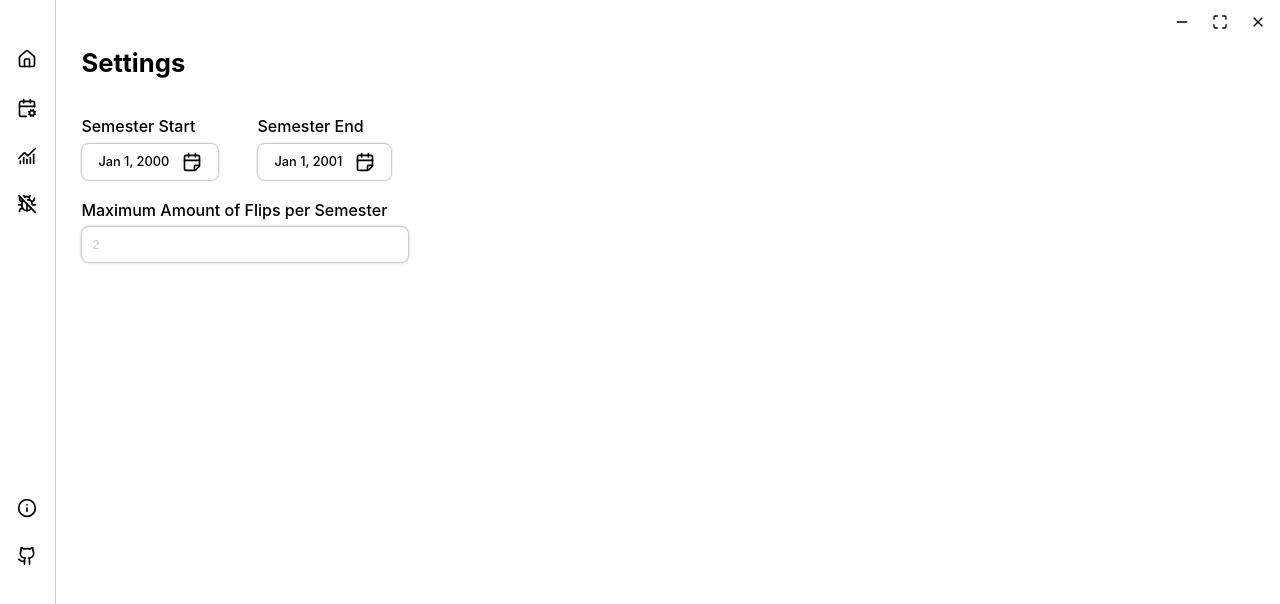
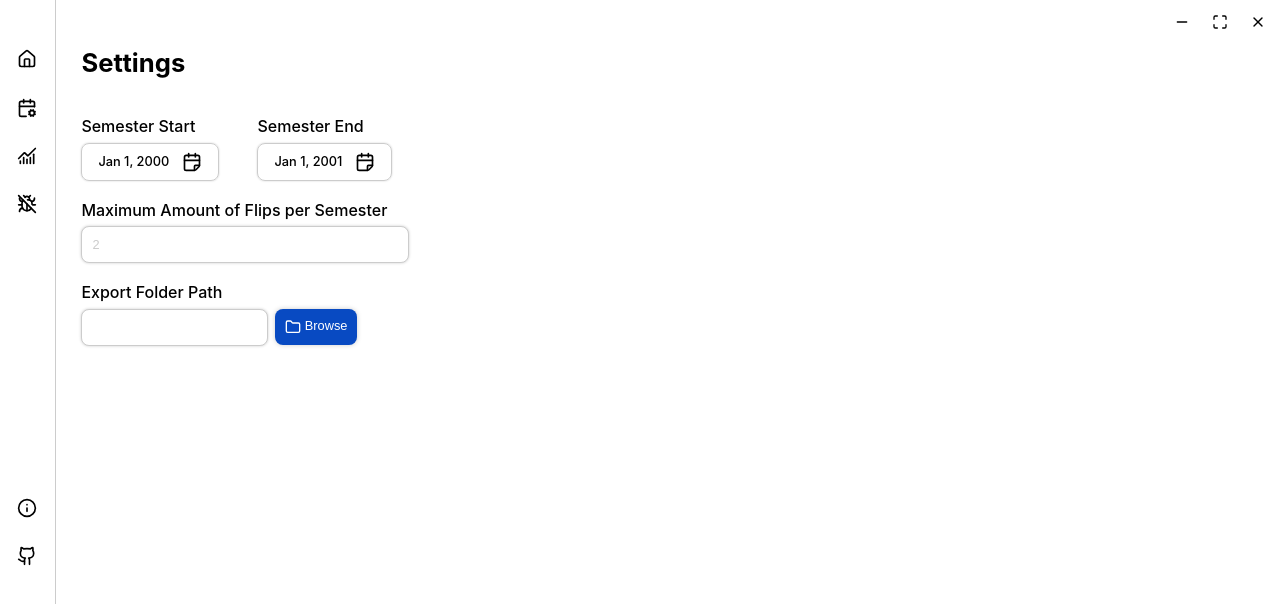
Before and after one commit to Honuluau/instaflip, a React (Vite) app in the folder frontend/: page / in a window 1280 px wide. Both pictures are taken after a click on the button 27 px from the left and 109 px from the top of the page. Shown: the top 604 px of the page. Built offline with nearby package versions, Linux system fonts and the light colour scheme; a web font is replaced by a local one.

Commit message:
Working on Statistics

```diff
--- a/frontend/src/lib/settings.ts
+++ b/frontend/src/lib/settings.ts
@@ -2,12 +2,14 @@ export interface Settings {
     semesterStart: number;
     semesterEnd: number;
     maxFlips: number;
+    statisticsOutputPath: string;
 }
 
 export const DEFAULT_SETTINGS: Settings = {
     semesterStart: Date.parse("2000-01-01"),
     semesterEnd: Date.parse("2001-01-01"),
-    maxFlips: 2
+    maxFlips: 2,
+    statisticsOutputPath: ""
 }
 
 const SETTINGS_KEY = "instaflip-settings"
--- a/frontend/src/pages/SettingsPage.tsx
+++ b/frontend/src/pages/SettingsPage.tsx
@@ -1,8 +1,9 @@
-import { Calendar, CalendarFold, Save } from "lucide-react";
+import { Calendar, CalendarFold, Folder, Save } from "lucide-react";
 import { Datebox } from "../components/Datebox";
 import { getSettings, saveSettings, type Settings as SettingsType } from "../lib/settings";
 import { useEffect, useState } from "react";
 import { logger } from "../lib/logger";
+import { SelectFolder } from "../../wailsjs/go/main/App";
 
 export function SettingsPage() {
     const [savedSettings, setSavedSettings] = useState<SettingsType>(getSettings());
@@ -47,7 +48,7 @@ export function SettingsPage() {
 
     const handleSemesterStart = (epochNum: number) => {
         try {
-            const updated = {... tempSettings, semesterStart: epochNum}
+            const updated = { ...tempSettings, semesterStart: epochNum }
             setTempSettings(updated);
             checkDifference(updated);
         } catch (err) {
@@ -58,7 +59,7 @@ export function SettingsPage() {
 
     const handleSemesterEnd = (epochNum: number) => {
         try {
-            const updated = {... tempSettings, semesterEnd: epochNum}
+            const updated = { ...tempSettings, semesterEnd: epochNum }
             setTempSettings(updated);
             checkDifference(updated);
         } catch (err) {
@@ -71,12 +72,22 @@ export function SettingsPage() {
         let flipAmount = e.target.valueAsNumber || 2
 
         try {
-            const updated = {... tempSettings, maxFlips: flipAmount}
+            const updated = { ...tempSettings, maxFlips: flipAmount }
             setTempSettings(updated)
             checkDifference(updated);
         } catch (err) {
             console.error("Error setting max flips per semester:", err)
             logger.error("Error setting max flips per semester.")
+        }
+    }
+
+    const onBrowse = async () => {
+        try{
+            const selectedPath = await SelectFolder(tempSettings.statisticsOutputPath || "")
+            console.log(selectedPath)
+        } catch (error) {
+            console.error("Error selecting folder:", error)
+            logger.error("Error selecting folder.")
         }
     }
 
@@ -100,7 +111,19 @@ export function SettingsPage() {
             <div className="semester-date-settings">
                 <div className="flex-col">
                     <h4>Maximum Amount of Flips per Semester</h4>
-                    <input type='number' placeholder={savedSettings.maxFlips.toString()} onChange={handleMaxFlips}/>
+                    <input type='number' placeholder={savedSettings.maxFlips.toString()} onChange={handleMaxFlips} />
+                </div>
+            </div>
+            <div className="semester-date-settings">
+                <div className="flex-col">
+                    <h4>Export Folder Path</h4>
+                    <div className="flex-row">
+                        <input placeholder={savedSettings.statisticsOutputPath} />
+                        <button className="accent check-btn no-margin" onClick={onBrowse}>
+                            <Folder size={16}/>
+                            <span>Browse</span>
+                        </button>
+                    </div>
                 </div>
             </div>
             <div>
--- a/frontend/src/style.css
+++ b/frontend/src/style.css
@@ -645,3 +645,12 @@ span .primary {
 .overlay h3 {
     margin: 0;
 }
+
+.semester-date-settings .flex-row {
+    gap: 0.5rem;
+}
+
+.semester-date-settings .flex-row button {
+    border: 0px;
+    box-shadow: 0px 0px 5px #cccccc;
+}
--- a/frontend/wailsjs/go/main/App.d.ts
+++ b/frontend/wailsjs/go/main/App.d.ts
@@ -7,3 +7,5 @@ export function CheckFlipsDB(arg1:string):Promise<Array<backend.FlipRowItem>>;
 export function FlipPatronDB(arg1:string):Promise<void>;
 
 export function Greet(arg1:string):Promise<string>;
+
+export function SelectFolder(arg1:string):Promise<string>;
--- a/frontend/wailsjs/go/main/App.js
+++ b/frontend/wailsjs/go/main/App.js
@@ -13,3 +13,7 @@ export function FlipPatronDB(arg1) {
 export function Greet(arg1) {
   return window['go']['main']['App']['Greet'](arg1);
 }
+
+export function SelectFolder(arg1) {
+  return window['go']['main']['App']['SelectFolder'](arg1);
+}
```
Also changed, not shown: 2 other files (tests, documents, lock files or other folders).
